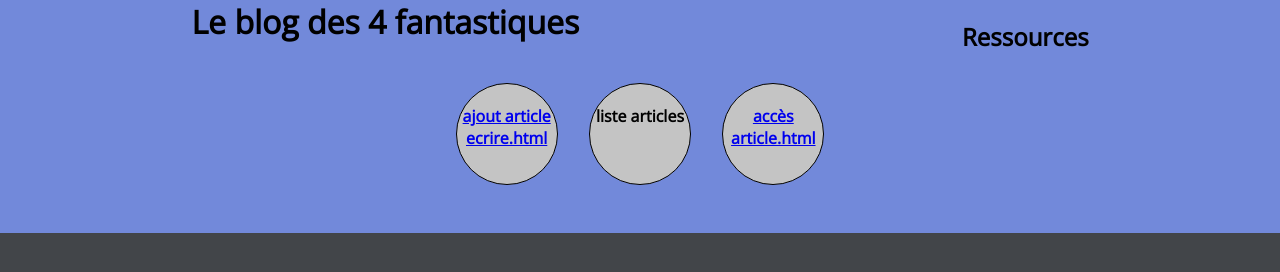
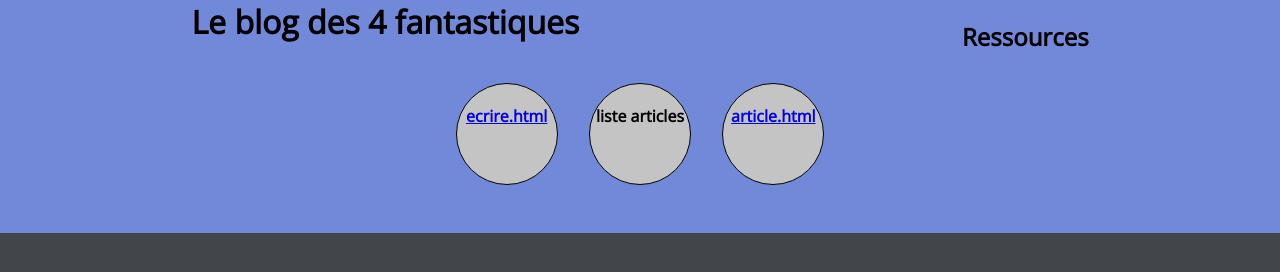
Before and after one commit to MrTrnr/blog4fantastiques, a website: page liste.html in a window 1280 px wide. Drawn offline with nearby package versions, Linux system fonts and the light colour scheme; no server answers.

Commit message:
ajout des liens

```diff
--- a/liste.html
+++ b/liste.html
@@ -31,13 +31,13 @@
 	<div id="bottom">
 		<div id="contenu">
 			<div class="circle" id="ressources">
-			<h4><a href="ajouter">ajout article ecrire.html</a></h4>
+			<h4><a href="ajouter">ecrire.html</a></h4>
 			</div>
 			<div class="circle" id="liste">
 			<h4>liste articles</h4>
 			</div>
 			<div class="circle" id="article">
-			<h4><a href="ajouter">accès article.html</a></h4>
+			<h4><a href="ajouter">article.html</a></h4>
 			</div>
 		</div>
 	</div>
```
